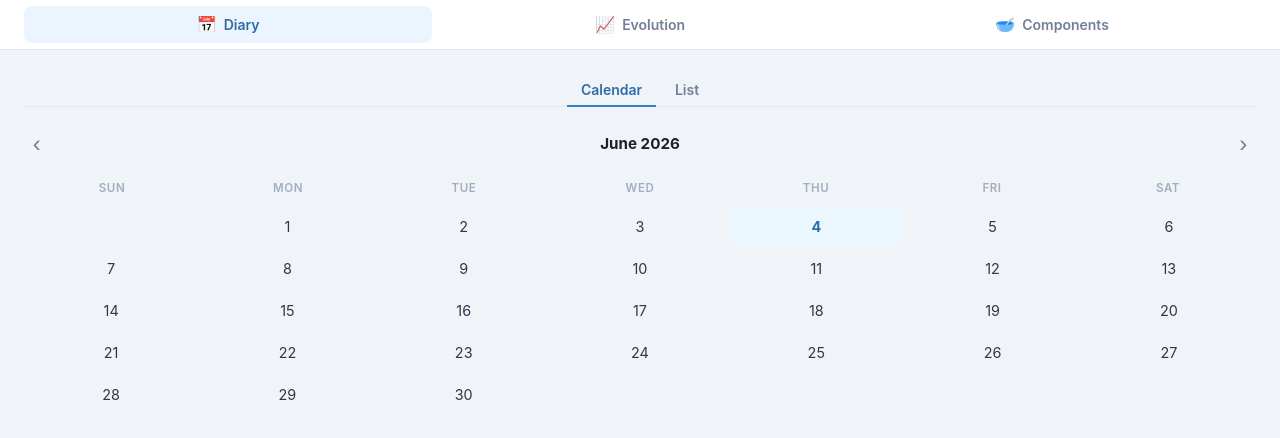
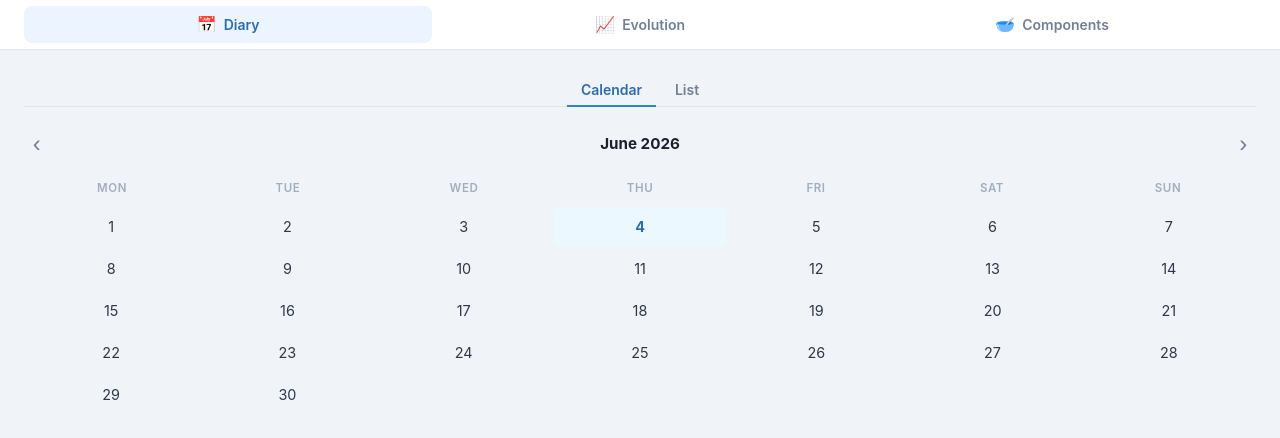
Before and after one commit to capelski/morpholody, a React (Vite) app: page / in a window 1280 px wide. Shown: the top 438 px of the page. Built offline with nearby package versions, Linux system fonts and the light colour scheme.

Commit message:
Change the order of the week days in the calendar component, so Monday is the first day of the week

```diff
--- a/src/components/DiaryCalendar.tsx
+++ b/src/components/DiaryCalendar.tsx
@@ -4,7 +4,7 @@ import MonthSelector from "./MonthSelector";
 import { getDayDataForMonth } from "../storage";
 import "./DiaryCalendar.css";
 
-const DAYS_OF_WEEK = ["Sun", "Mon", "Tue", "Wed", "Thu", "Fri", "Sat"];
+const DAYS_OF_WEEK = ["Mon", "Tue", "Wed", "Thu", "Fri", "Sat", "Sun"];
 const MONTHS = [
   "January", "February", "March", "April", "May", "June",
   "July", "August", "September", "October", "November", "December",
@@ -15,7 +15,7 @@ function getDaysInMonth(year: number, month: number): number {
 }
 
 function getFirstDayOfMonth(year: number, month: number): number {
-  return new Date(year, month, 1).getDay();
+  return (new Date(year, month, 1).getDay() + 6) % 7;
 }
 
 interface DiaryCalendarProps {
```
